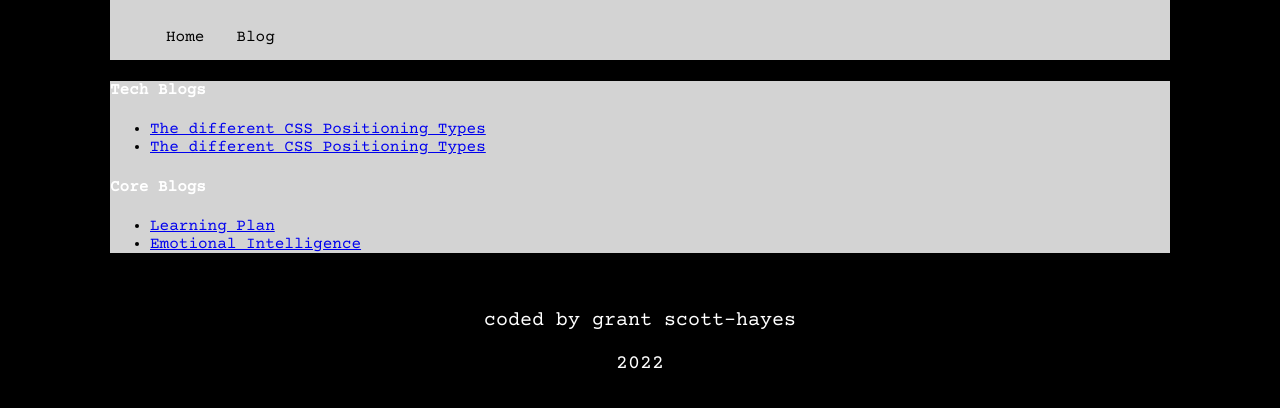
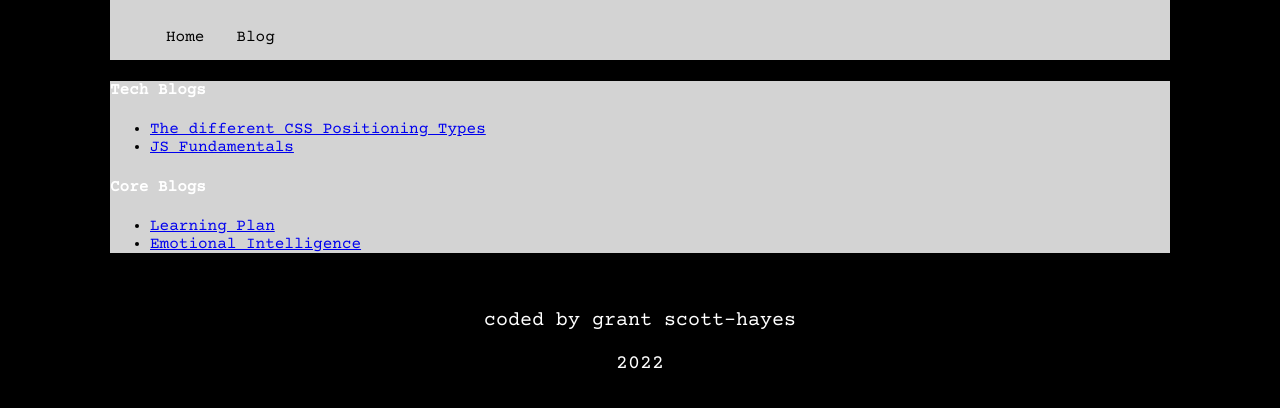
Before and after one commit to grant-scott-hayes/grant-scott-hayes.github.io, a plain HTML site: page blog/core-post.html in a window 1280 px wide. Shown: the part 188-596 px from the top of the page. Drawn offline with nearby package versions, Linux system fonts and the light colour scheme.

Commit message:
add blog link

```diff
--- a/blog/core-post.html
+++ b/blog/core-post.html
@@ -36,7 +36,7 @@
     <h4>Tech Blogs</h4>
       <ul>
         <li><a href="/blog/html-css.html">The different CSS Positioning Types</a></li>
-        <li><a href="/blog/javascript-dom.html">The different CSS Positioning Types</a></li>
+        <li><a href="/blog/javascript-dom.html">JS Fundamentals</a></li>
 
 
       </ul>
```
